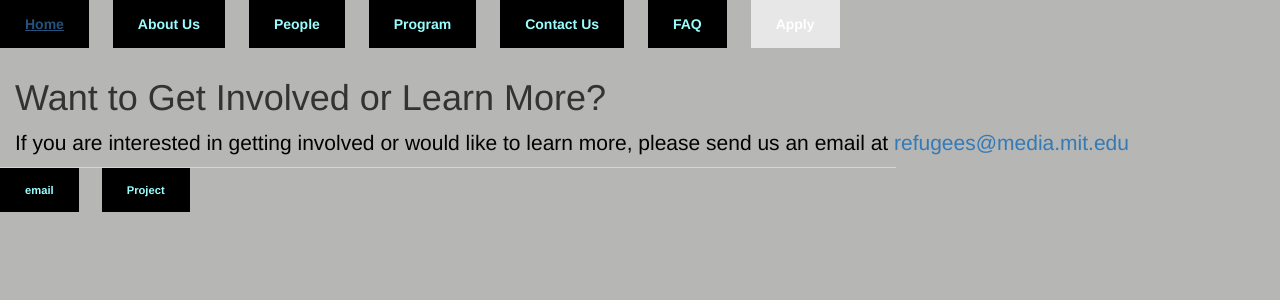
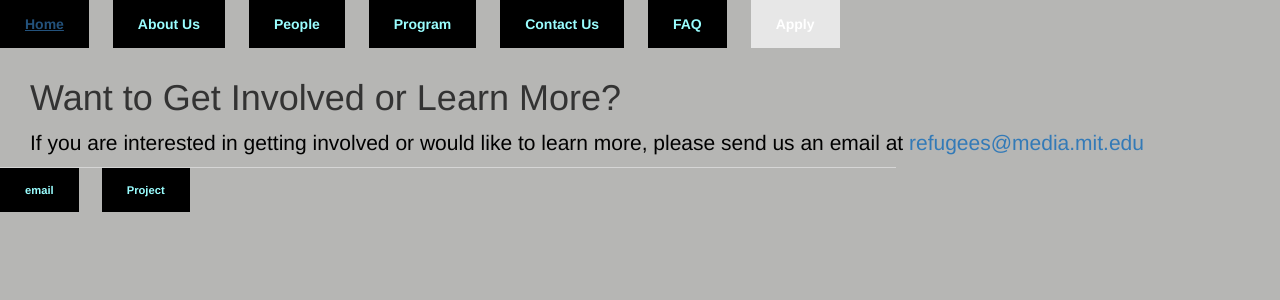
Before and after one commit to Refugee-Learning-Accelerator/Refugee-Learning-Accelerator.github.io, a Jekyll site: the page built from contact_us/index.html, in a window 1280 px wide. Shown: the top 300 px of the page. Built offline with Jekyll 4.4.1, drawn with Linux system fonts in a browser that asks for light colours; nearby versions of some CDN libraries; library files that are not in the unit come from our copies.

Commit message:
Update main.css

```diff
--- a/css/main.css
+++ b/css/main.css
@@ -47,7 +47,10 @@ nav ul li, footer ul li {
     padding-left: 15px;
     padding-right: 15px;
 }
-
+.blurb {
+    padding-left: 15px;
+    paddingright: 15px;
+}
 a.class1 {
     text-decoration: none;
     color: #3090C7;
```
